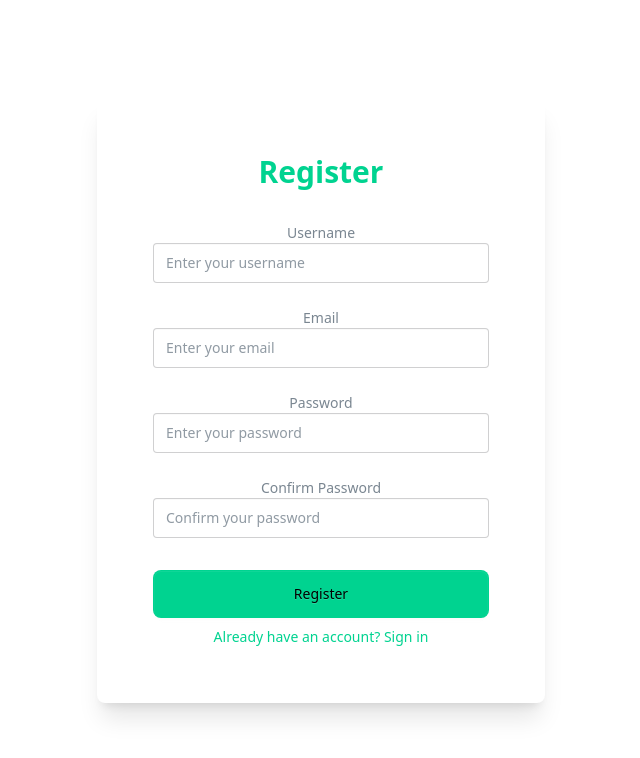
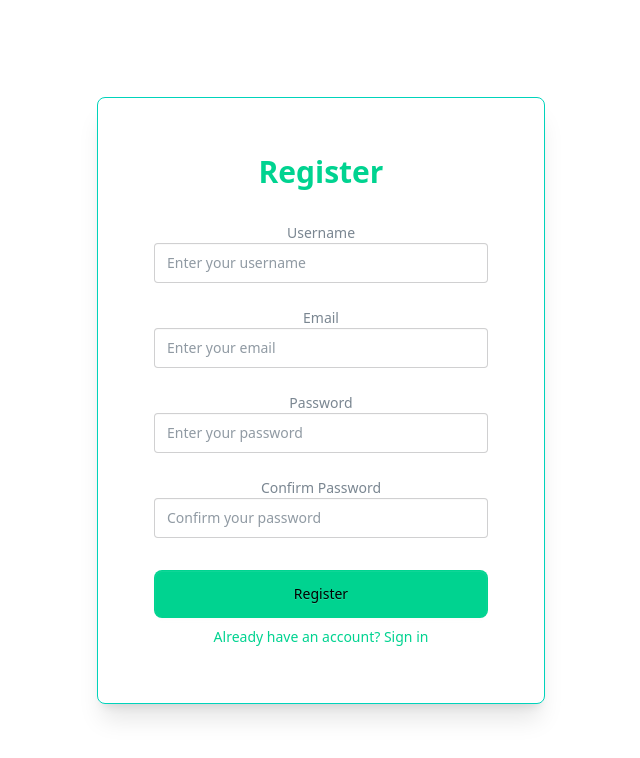
Before and after one commit to GiroGodito/IT_Track_Elective_1, a React (Vite) app in the folder lazapee-react-app/: page /register in a window 1280 px wide. Shown: the top 758 px of the page, without its empty margins (319-959 px from the left). Built offline with nearby package versions, Linux system fonts and the light colour scheme.

Commit message:
feat: added borderlines

```diff
--- a/lazapee-react-app/src/Components/Auth/LoginForm.tsx
+++ b/lazapee-react-app/src/Components/Auth/LoginForm.tsx
@@ -34,7 +34,7 @@ export default function LoginForm() {
   return (
     <div className="flex items-center justify-center">
       {/* Card container */}
-      <div className="card w-full max-w-md shadow-xl bg-base-200">
+      <div className="card w-full max-w-md shadow-xl bg-base-200 !border-1 !border-accent">
         <form className="card-body" onSubmit={handleSubmit}>
           <h2 className="text-center text-success text-3xl font-bold mb-6">
             Login
--- a/lazapee-react-app/src/Components/Auth/RegisterForm.tsx
+++ b/lazapee-react-app/src/Components/Auth/RegisterForm.tsx
@@ -47,7 +47,7 @@ export default function RegisterForm() {
   return (
     <div className="flex items-center justify-center">
       {/* Card container */}
-      <div className="card w-full max-w-md shadow-xl bg-base-100">
+      <div className="card w-full max-w-md shadow-xl bg-base-100 !border-1 !border-accent">
         <form className="card-body" onSubmit={handleSubmit}>
           <h2 className="text-center text-success text-3xl font-bold mb-6">
             Register
```
